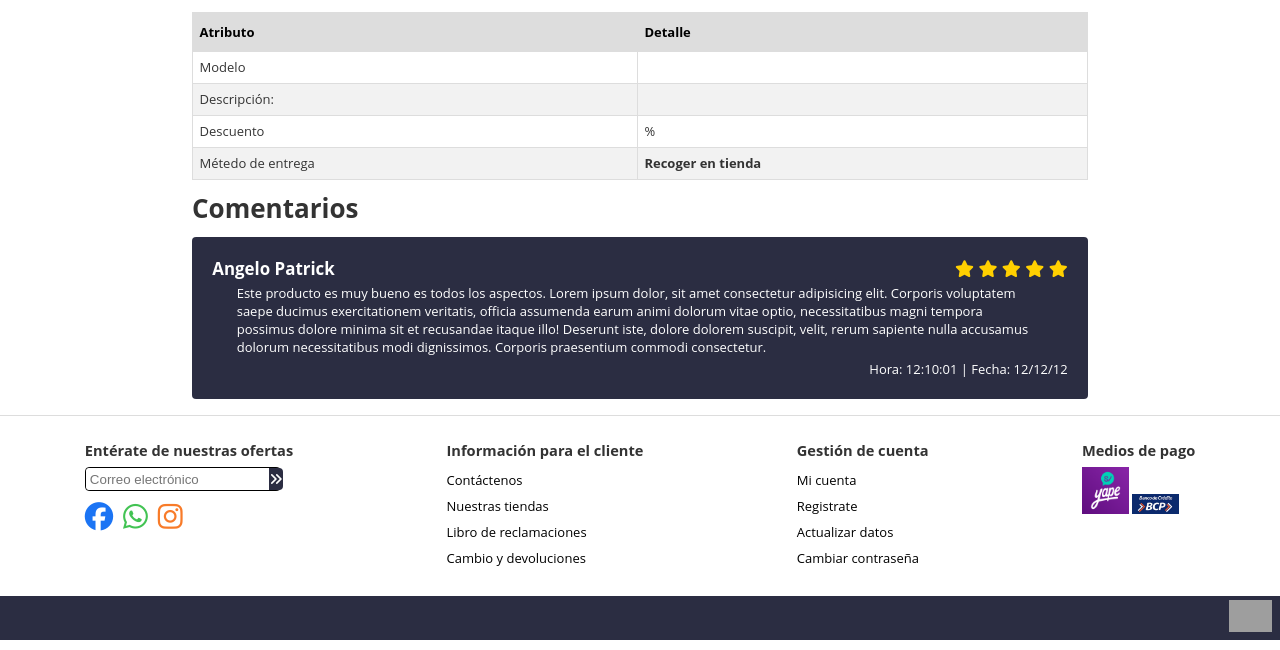
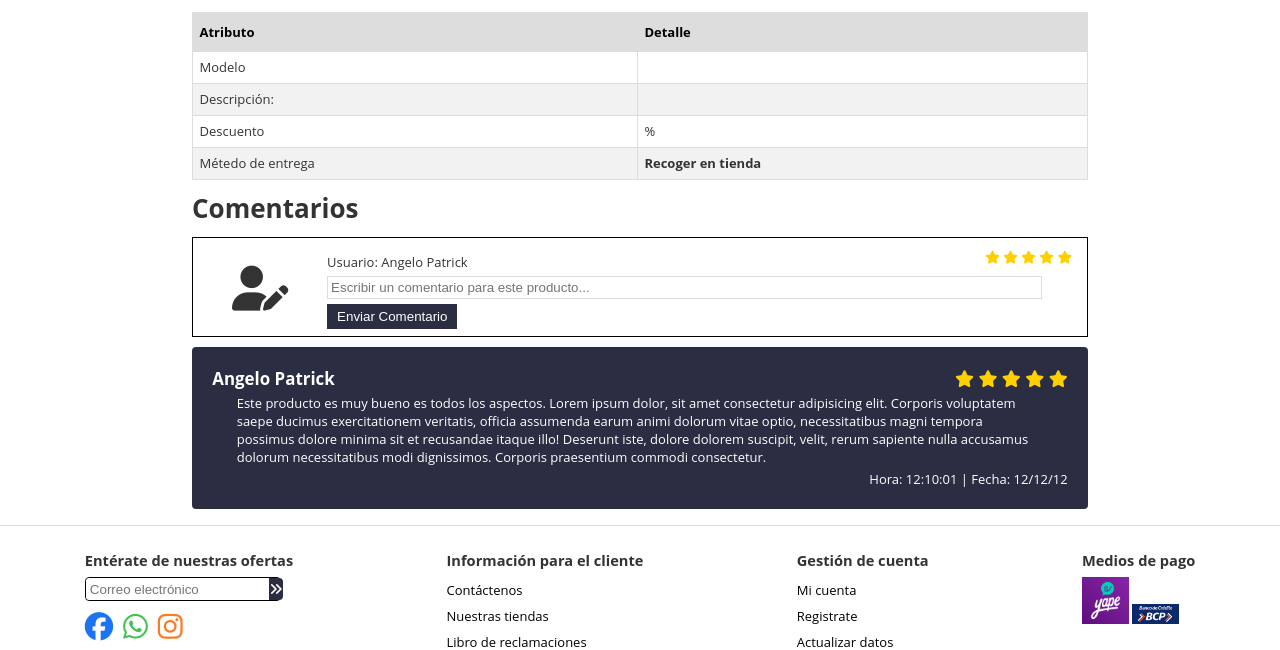
Before and after one commit to DonVoid18/Tienda_Online_Rios, a PHP site: page /producto/informacion_producto.php?nombre_producto=1 in a window 1280 px wide. Shown: the part 423-1073 px from the top of the page. Run offline with PHP 8.4, Linux system fonts and the light colour scheme; data that the repository does not hold is empty; some libraries are stand-ins or nearby versions; grey boxes are pictures that could not be loaded.

Commit message:
agregué el css de la seccion de nuevo comentario

```diff
--- a/estilos/estilo-comentarios-producto.css
+++ b/estilos/estilo-comentarios-producto.css
@@ -37,3 +37,48 @@
 .valoracion-producto-estrellas i{
     color: #ffd000;
 }
+/* css del container dejar un nuevo comentario */
+
+.container-nuevo-comentario-usuario{
+    border: 1px solid black;
+    display: flex;
+    height: 100px;
+    margin-bottom: 10px;
+    position: relative;
+}
+.container-opinion-estrellas-usuario{
+    position: absolute;
+    right: 15px;
+    top: 10px;
+}
+.container-comentario-logo-usuario{
+    width: 15%;
+    min-width: 80px;
+    font-size: 45px;
+    text-align: center;
+    line-height: 80px;
+    padding: 10px;
+}
+
+.container-mensaje-input-usuario{
+    width: 80%;
+    padding-top: 15px;
+}
+.container-mensaje-input-usuario input{
+    margin: 5px 0;
+    width: 100%;
+    outline: none;
+    border: 1px solid #ddd;
+    padding: 3px;
+}
+.container-mensaje-input-usuario button{
+    padding: 5px 10px;
+    cursor: pointer;
+    border: none;
+    background: var(--principal-color);
+    color: white;
+    transition: 0.3s ease;
+}
+.container-mensaje-input-usuario button:active{
+    transform: scale(0.9,0.9);
+}
--- a/producto/informacion_producto.php
+++ b/producto/informacion_producto.php
@@ -86,6 +86,25 @@
                     </strong>
                 </p>
             </div>
+            <div class="container-nuevo-comentario-usuario">
+                <div class="container-comentario-logo-usuario">
+                    <i class="fas fa-user-edit"></i>
+                </div>
+                <div class="container-opinion-estrellas-usuario">
+                    <span class="valoracion-producto-estrellas">
+                        <i class="fas fa-star"></i>
+                        <i class="fas fa-star"></i>
+                        <i class="fas fa-star"></i>
+                        <i class="fas fa-star"></i>
+                        <i class="fas fa-star"></i>
+                    </span>
+                </div>
+                <div class="container-mensaje-input-usuario">
+                    <label for="">Usuario: Angelo Patrick</label>
+                    <input type="text" name="mensaje-usuario-nuevo" placeholder="Escribir un comentario para este producto...">
+                    <button>Enviar Comentario</button>
+                </div>
+            </div>
             <div class="container-comentario-usuario">
                 <div class="container-nombre-usuario-comentario">
                     <span>
```
